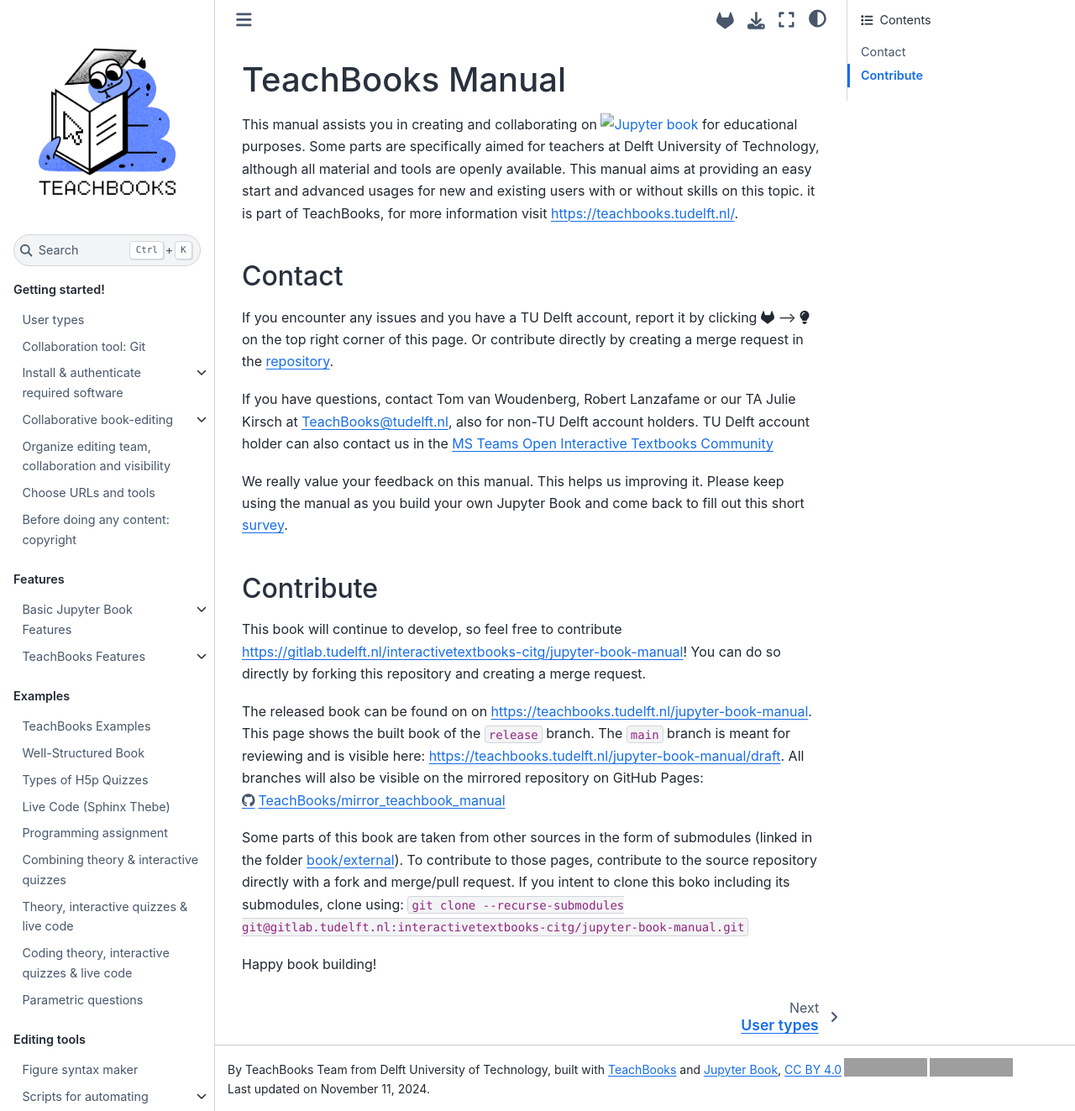
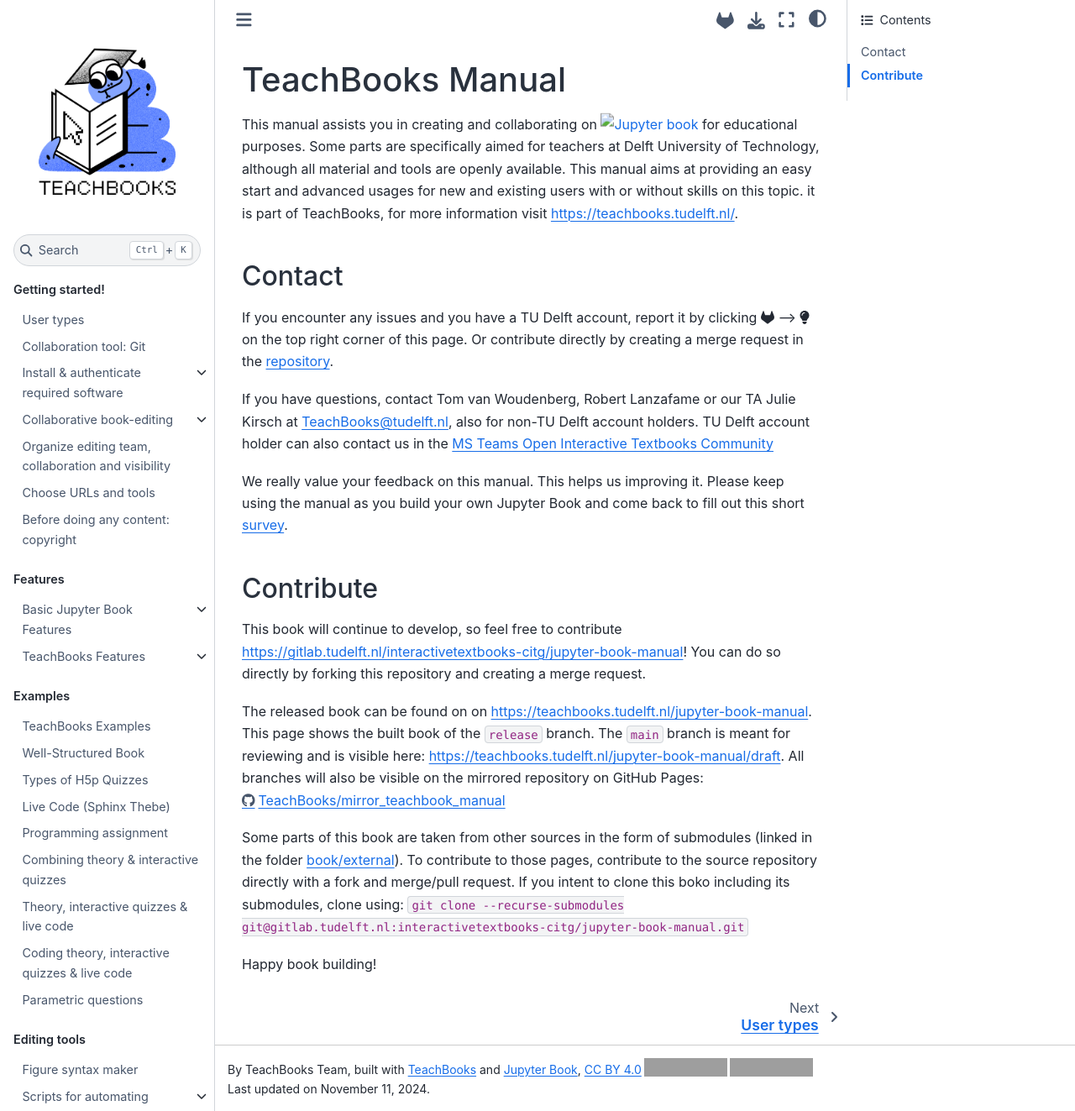
Before and after one commit to TeachBooks/mirror_teachbook_manual, a Jupyter Book: the page built from book/intro.md, in a window 1280 px wide and 1323 px high. Shown: the whole window at 84% size. Built offline with Jupyter Book 1.0.4 settings and Sphinx 7.4.7 and the Sphinx Book theme 1.1.4, drawn with Linux system fonts in a browser that asks for light colours; pages that are not in the unit, such as notebooks, are missing from menus; comment, search, counter and statistics services are not loaded; grey boxes are pictures that could not be loaded.

Commit message:
Update _config.yml

```diff
--- a/book/_config.yml
+++ b/book/_config.yml
@@ -1,5 +1,5 @@
 title: TeachBooks Manual
-author: TeachBooks Team from Delft University of Technology, built with <a href="https://teachbooks.tudelft.nl/">TeachBooks</a> and <a href="https://jupyterbook.org/">Jupyter Book</a>, <a href="https://creativecommons.org/licenses/by/4.0/" target="_blank" rel="license noopener noreferrer"">CC BY 4.0<img style="height:22px!important;margin-left:3px;vertical-align:text-bottom;" src="https://mirrors.creativecommons.org/presskit/icons/cc.svg" alt=""><img style="height:22px!important;margin-left:3px;vertical-align:text-bottom;" src="https://mirrors.creativecommons.org/presskit/icons/by.svg" alt=""></a>
+author: TeachBooks Team, built with <a href="https://teachbooks.tudelft.nl/">TeachBooks</a> and <a href="https://jupyterbook.org/">Jupyter Book</a>, <a href="https://creativecommons.org/licenses/by/4.0/" target="_blank" rel="license noopener noreferrer"">CC BY 4.0<img style="height:22px!important;margin-left:3px;vertical-align:text-bottom;" src="https://mirrors.creativecommons.org/presskit/icons/cc.svg" alt=""><img style="height:22px!important;margin-left:3px;vertical-align:text-bottom;" src="https://mirrors.creativecommons.org/presskit/icons/by.svg" alt=""></a>
 
 logo: images/Logo_without_background.png
 
```
